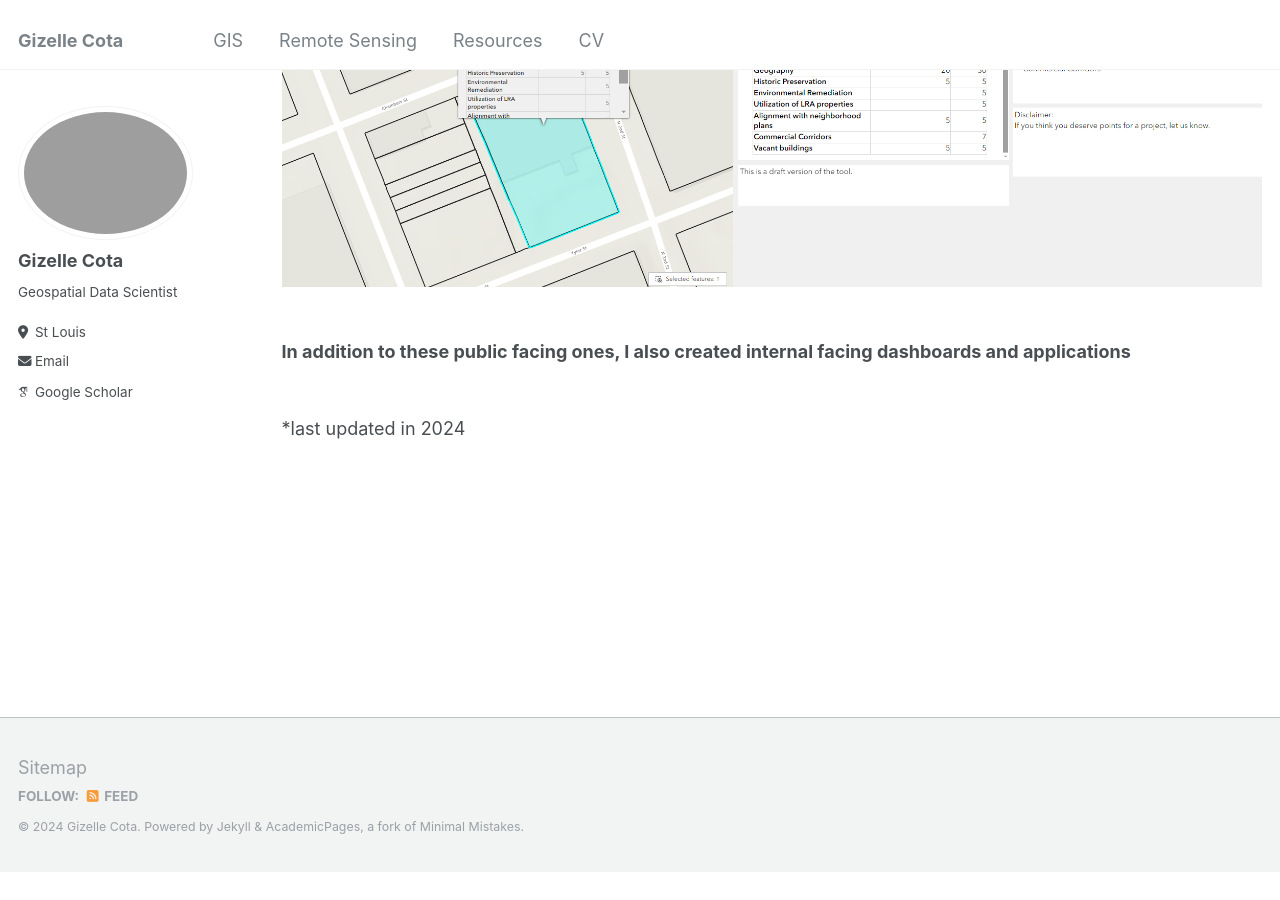
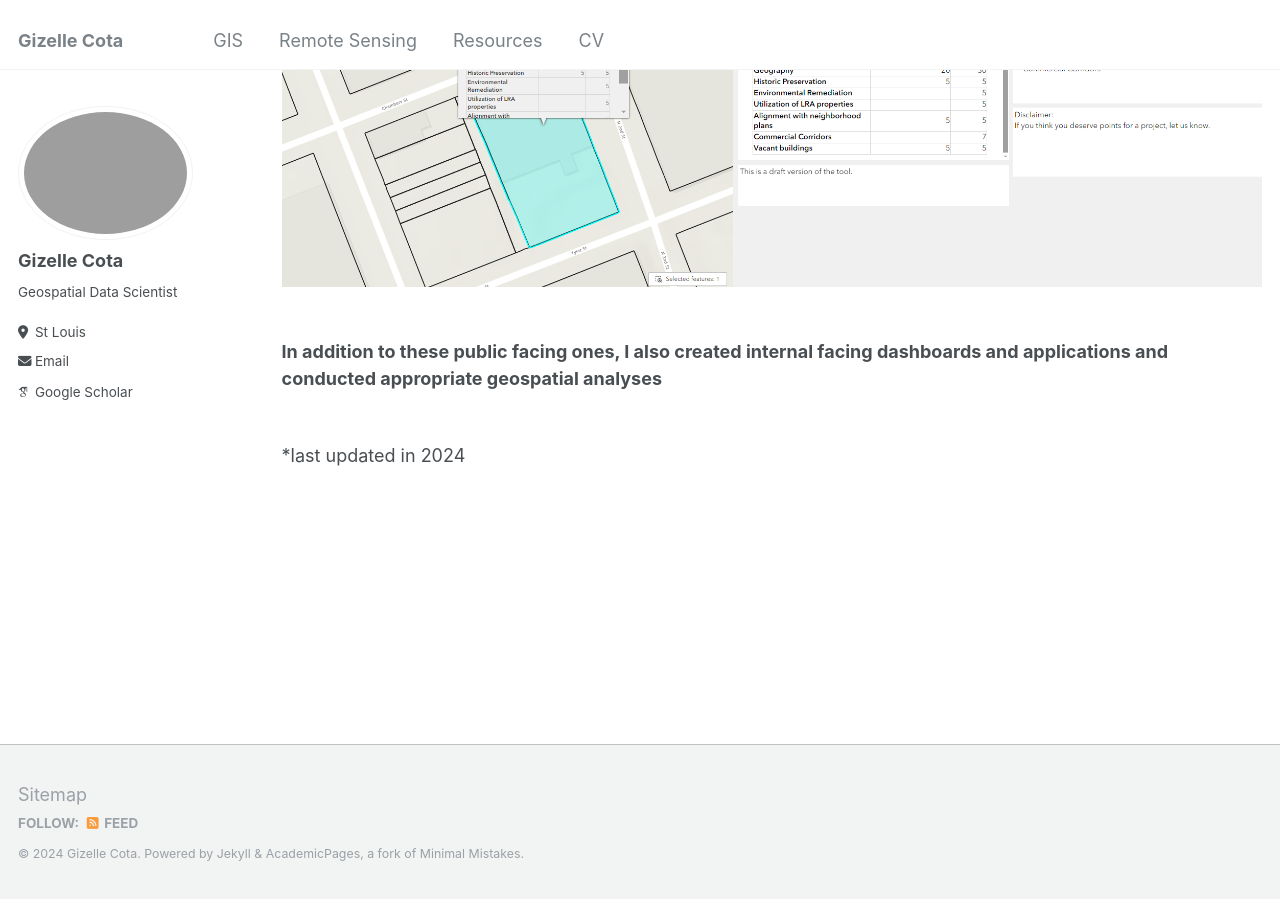
Before and after one commit to cotag11/cotag11.github.io, a Jekyll site: the page built from _pages/GIS.md, in a window 1280 px wide and 900 px high, scrolled down 1590 px. Built offline with Jekyll 4.4.1, drawn with Linux system fonts in a browser that asks for light colours; some web fonts are replaced; before the commit the page ends 2463 px from its top, so only the background shows below that.

Commit message:
Update GIS.md

```diff
--- a/_pages/GIS.md
+++ b/_pages/GIS.md
@@ -21,7 +21,7 @@ The data behind this scorecard was queried using SQL, and automated using Python
 <img src='/images/communityscorecard.png'> <br>
 <br>
 
-**In addition to these public facing ones, I also created internal facing dashboards and applications**
+**In addition to these public facing ones, I also created internal facing dashboards and applications and conducted appropriate geospatial analyses**
 
 <br>
 *last updated in 2024
```
